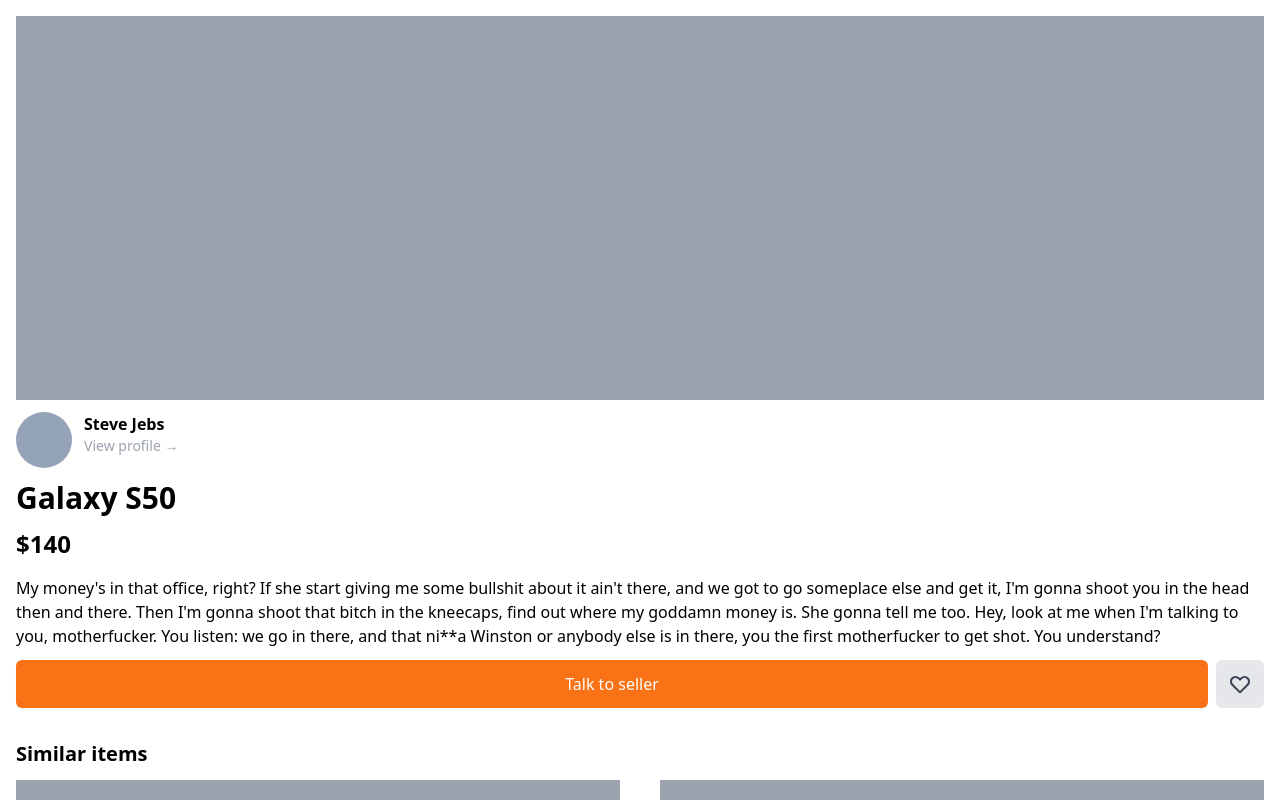
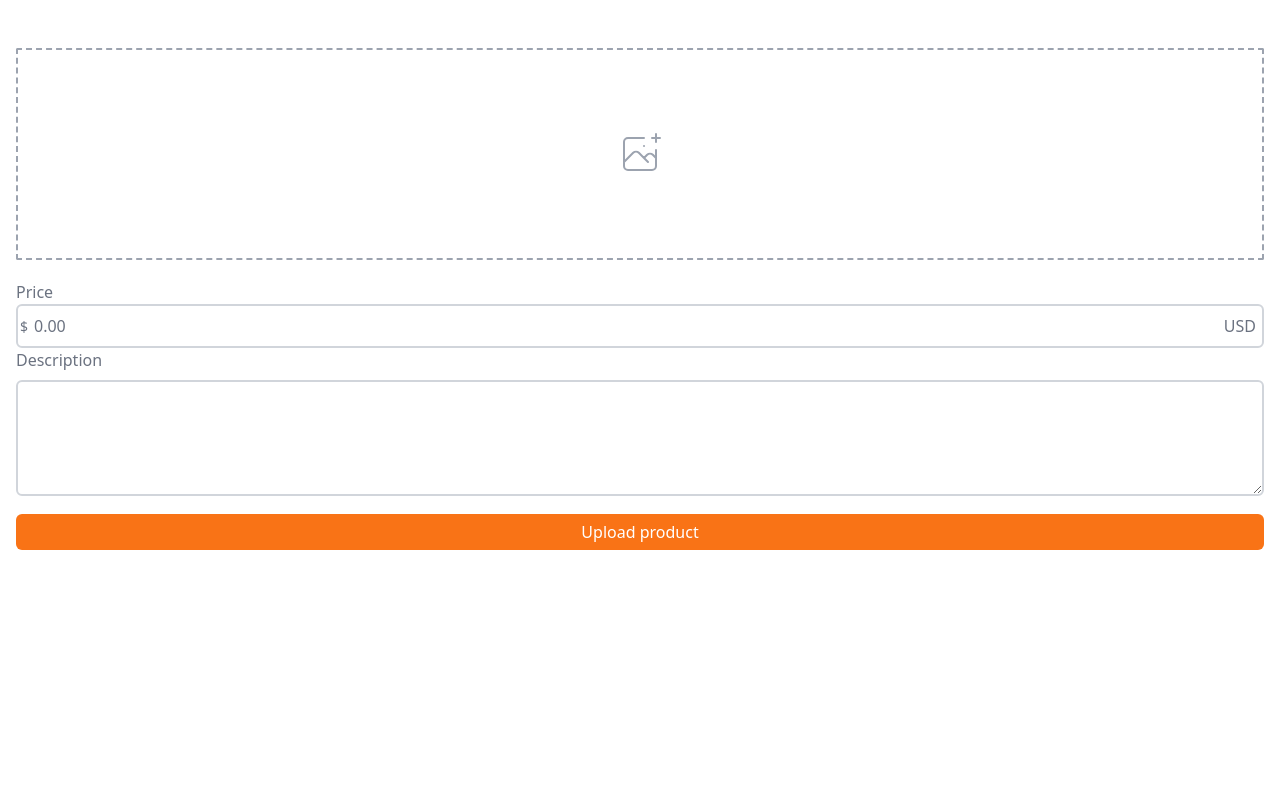
Before and after one commit to GEON1999/carrot-market, a Next.js app: page /items/upload in a window 1280 px wide. Shown: the top 800 px of the page. Built offline with nearby package versions, Linux system fonts and the light colour scheme.

Commit message:
HTML&CSS: upload

```diff
--- a/pages/enter.tsx
+++ b/pages/enter.tsx
@@ -51,7 +51,7 @@
               />
             ) : null}
             {method === "phone" ? (
-              <div className="flex rounded-sm shadow-sm">
+              <div className="flex rounded-sm shadow-md">
                 <span className="flex items-center justify-center px-3 rounded-l-md border border-r-0 border-gray-300 bg-gray-50 text-gray-500 select-none text-sm">
                   +82
                 </span>
@@ -59,7 +59,7 @@
                   type="number"
                   required
                   placeholder="Plese enter your number"
-                  className="appearance-none border-gray-300 shadow-md w-full border px-3 py-2 placeholder:text-gray-500 placeholder:text-sm rounded-md rounded-l-none   focus:outline-none focus:border-orange-500 focus:ring-orange-500"
+                  className="appearance-none border-gray-300 w-full border px-3 py-2 placeholder:text-gray-500 placeholder:text-sm rounded-md rounded-l-none   focus:outline-none focus:border-orange-500 focus:ring-orange-500"
                 />
               </div>
             ) : null}
--- /dev/null
+++ b/pages/items/upload.tsx
@@ -0,0 +1,60 @@
+import type { NextPage } from "next";
+
+const Upload: NextPage = () => {
+  return (
+    <div className="px-4 py-12">
+      <div className="flex justify-center px-10 py-16 border-gray-400 border-2 border-dashed rounded-sm text-gray-400 hover:border-orange-400 mb-5 hover:text-orange-500">
+        <div className="p-4 border-dashed border-gray-500 ">
+          <label>
+            <svg
+              className="h-12 w-12"
+              stroke="currentColor"
+              fill="none"
+              viewBox="0 0 48 48"
+              aria-hidden="true"
+            >
+              <path
+                d="M28 8H12a4 4 0 00-4 4v20m32-12v8m0 0v8a4 4 0 01-4 4H12a4 4 0 01-4-4v-4m32-4l-3.172-3.172a4 4 0 00-5.656 0L28 28M8 32l9.172-9.172a4 4 0 015.656 0L28 28m0 0l4 4m4-24h8m-4-4v8m-12 4h.02"
+                strokeWidth={2}
+                strokeLinecap="round"
+                strokeLinejoin="round"
+              />
+            </svg>
+
+            <input className="hidden" type="file" />
+          </label>
+        </div>
+      </div>
+      <div>
+        <label className="mb-1 text-gray-500">Price</label>
+        <div className="relative flex items-center">
+          <div className="absolute  left-1">
+            <span className=" text-gray-500 text-sm">$</span>
+          </div>
+          <input
+            type="text"
+            placeholder="0.00"
+            className="px-4 border-2 border-gray-300 rounded-md appearance-none w-full focus:ring-2 hover:border-orange-400 hover:border-2 focus:ring-orange-400  focus:outline-none focus:rounded-sm"
+          />
+          <div className="absolute right-2 ">
+            <span className="text-gray-500">USD</span>
+          </div>
+        </div>
+      </div>
+      <div>
+        <label className="text-gray-500">Description</label>
+        <div className="mt-2">
+          <textarea
+            rows={4}
+            className="w-full rounded-md border-2 border-gray-300 hover:border-2 hover:border-orange-500 focus:outline-none  focus:ring-2 focus:ring-orange-400"
+          />
+        </div>
+      </div>
+      <button className="mt-3 w-full bg-orange-500 rounded-md py-1.5 text-white hover:bg-orange-600">
+        Upload product
+      </button>
+    </div>
+  );
+};
+
+export default Upload;
```
